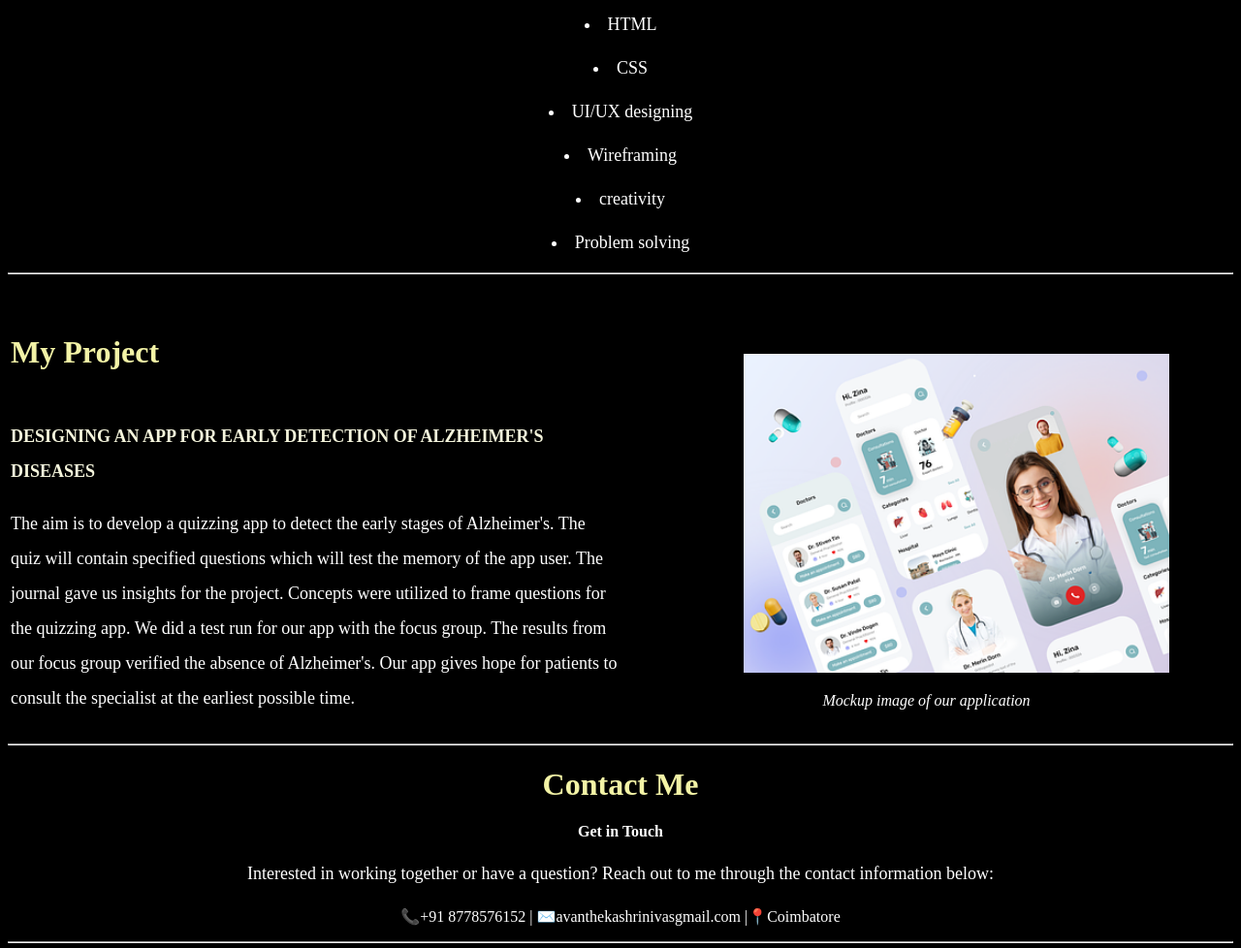
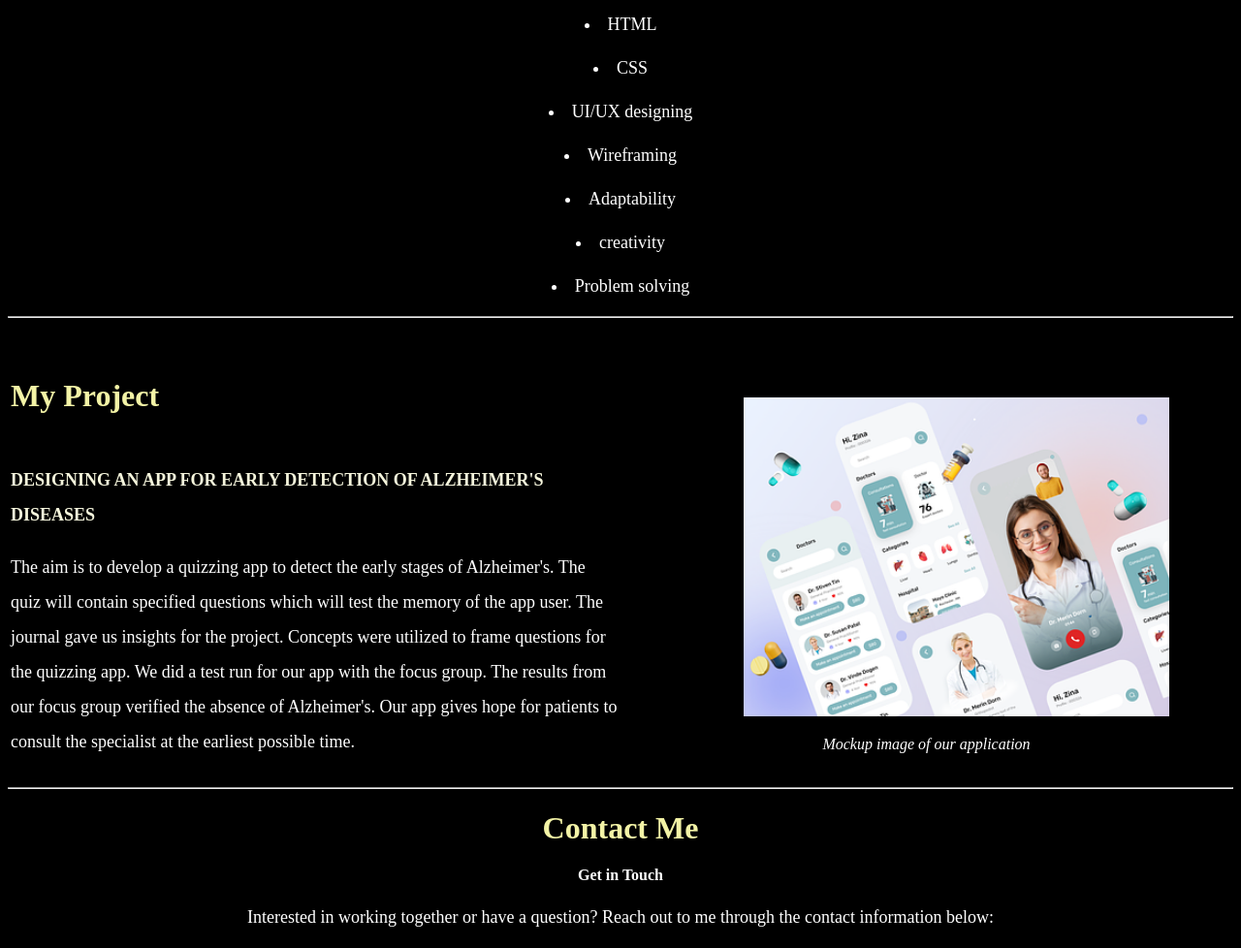
Before and after one commit to Avantheka/Portfolio, a plain HTML site: page index.html in a window 1280 px wide. Shown: the part 858-1836 px from the top of the page at 97% size. Drawn offline with Linux system fonts and the light colour scheme.

Commit message:
added text

```diff
--- a/index.html
+++ b/index.html
@@ -38,6 +38,7 @@
         <li> CSS </li>
         <li> UI/UX designing </li>
         <li> Wireframing </li>
+        <li> Adaptability </li>
         <li> creativity </li>
         <li> Problem solving </li>
      </ui>
```
